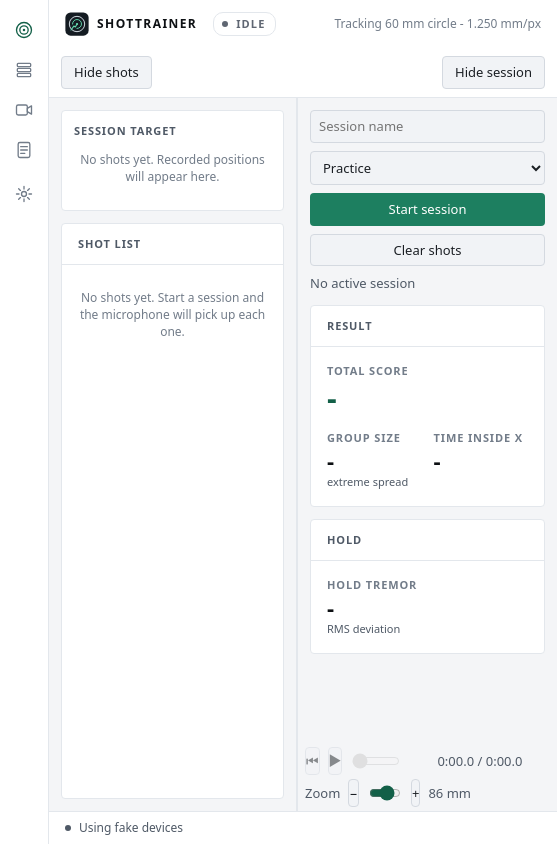
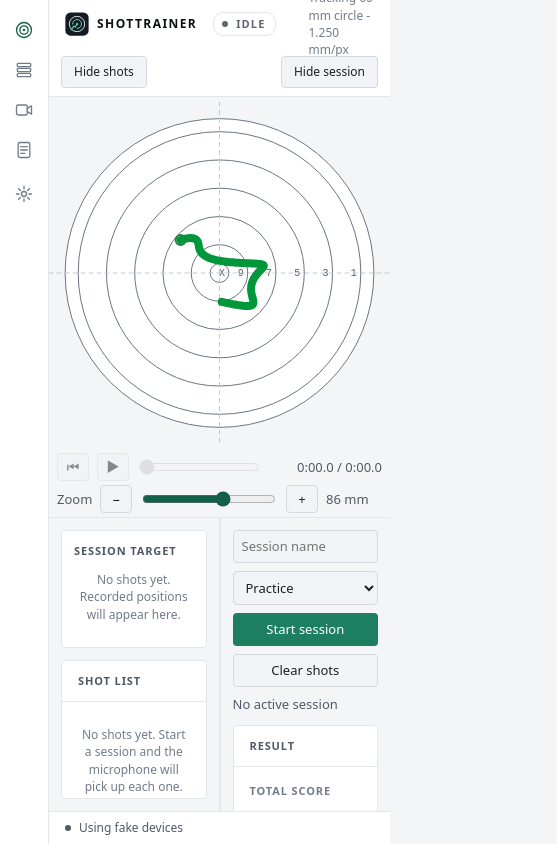
Before and after one commit to dsgnr/ShotTrainer, a Svelte app in the folder frontend/: page / in a window 390 px wide. Shown: the whole page, 557 px wide, since content can reach past the window. Built offline with nearby package versions, Linux system fonts and the light colour scheme.

Commit message:
feat: refine responsive collapsible session panes

```diff
--- a/frontend/src/components/AppShell.svelte
+++ b/frontend/src/components/AppShell.svelte
@@ -15,8 +15,9 @@
   let sessionCollapsed = $state(false);
 </script>
 
-<div class="shell" style:--shots-width={shotsCollapsed ? "0px" : "minmax(248px, 320px)"}
-  style:--session-width={sessionCollapsed ? "0px" : "minmax(260px, 340px)"}>
+<div class="shell" class:shots-collapsed={shotsCollapsed} class:session-collapsed={sessionCollapsed}
+  style:--shots-width={shotsCollapsed ? "0px" : "280px"}
+  style:--session-width={sessionCollapsed ? "0px" : "300px"}>
   {#if nav}
     <nav class="nav" aria-label="Primary">{@render nav()}</nav>
   {/if}
@@ -53,6 +54,9 @@
       "nav shots target side"
       "nav status status status";
     height: 100%;
+    min-height: 0;
+    overflow: hidden;
+    transition: grid-template-columns 160ms ease-out;
     background: var(--bg);
   }
 
@@ -69,6 +73,7 @@
 
   .header {
     grid-area: header;
+    min-width: 0;
     border-bottom: 1px solid var(--divider);
     background: var(--bg-sunken);
   }
@@ -81,7 +86,8 @@
     padding: var(--space-3);
     border-right: 1px solid var(--divider);
     min-height: 0;
-    overflow: auto;
+    overflow: hidden;
+    min-width: 0;
   }
 
   .target {
@@ -110,6 +116,11 @@
     flex: 1;
   }
 
+  .pane-controls button {
+    min-height: 32px;
+    font-size: var(--text-sm);
+  }
+
   .pane-controls {
     display: flex;
     justify-content: space-between;
@@ -133,4 +144,27 @@
       "shots target side"
       "status status status";
   }
+  @media (max-width: 1050px) {
+    .shell, .shell:not(:has(.nav)) {
+      grid-template-columns: auto minmax(0, 1fr) minmax(0, 1fr);
+      grid-template-rows: auto minmax(220px, 1fr) minmax(0, 0.7fr) auto;
+      grid-template-areas:
+        "nav header header"
+        "nav target target"
+        "nav shots side"
+        "nav status status";
+    }
+    .shell:not(:has(.nav)) { grid-template-columns: 0 minmax(0, 1fr) minmax(0, 1fr); }
+    .shell.shots-collapsed .side, .shell.session-collapsed .shots {
+      grid-column: 2 / -1;
+    }
+    .shell.shots-collapsed.session-collapsed {
+      grid-template-rows: auto minmax(220px, 1fr) 0 auto;
+    }
+    .shots, .side { border-top: 1px solid var(--divider); }
+  }
+
+  @media (prefers-reduced-motion: reduce) {
+    .shell { transition: none; }
+  }
 </style>
```
Also changed, not shown: 2 other files (tests, documents, lock files or other folders).
